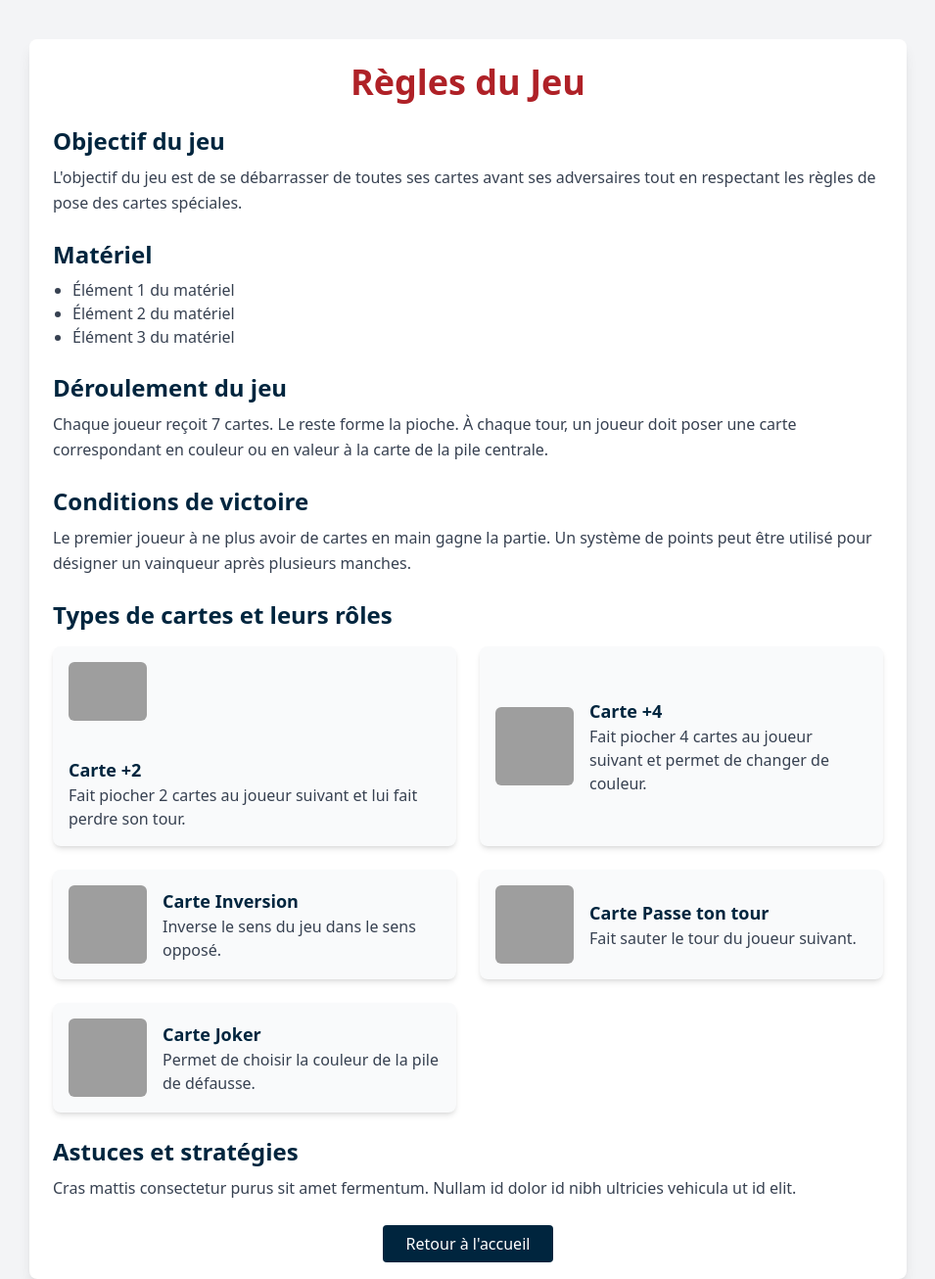
After one commit to rakotok2109/ico-workshop, a PHP site: page /pages/rules.php in a window 1280 px wide. The commit adds this page. Shown: the whole page at 98% size, without its empty margins (162-1117 px from the left). Run offline with PHP 8.4, Linux system fonts and the light colour scheme; some libraries are stand-ins or nearby versions; grey boxes are pictures that could not be loaded.

Commit message:
working on rule page

```diff
--- a/config/model/User.php
+++ b/config/model/User.php
@@ -11,7 +11,7 @@ class User {
     private $role_;
 
 
-    public function __construct($name, $firstname, $password, $mail, $phone, $location, $role, $id = null) {
+    public function __construct($name, $firstname, $password=null, $mail, $phone, $location, $role, $id = null) {
         $this->name_ = $name;
         $this->firstname_ = $firstname;
         $this->password_ = $password;
@@ -59,7 +59,7 @@ class User {
     }
 
     public function setMail($email) {
-        $this->mail_ = $mail;
+        $this->mail_ = $email;
     }
 
     public function getPhone() {
--- a/pages/home.php
+++ b/pages/home.php
@@ -1,8 +1,8 @@
 <?php
-require 'components/headerHero.php';
+require_once ($_SERVER['DOCUMENT_ROOT']. '/pages/components/headerHero.php');
 ?>
 <div class="element-titre">
-    <h2>News :</h2>
+    <h2>Les dernières nouveautés :</h2>
 </div>
 <div id="carouselExampleIndicators" class="carousel slide" data-ride="carousel">
   <ol class="carousel-indicators">
--- a/pages/products/checkout.php
+++ b/pages/products/checkout.php
@@ -11,6 +11,11 @@
 </head>
 <body class="bg-[#FCD3A1] text-[#00253e] font-sans">
     <div class="container mx-auto p-8">
+        <div class="bg-[#3B60BC] sticky">
+        <?php include ($_SERVER['DOCUMENT_ROOT'] . '/pages/components/navbar.php'); ?>
+
+
+        </div>
         <h1 class="text-3xl font-bold text-center mb-8">Récapitulatif de votre commande</h1>
 
         <div class="bg-white shadow-lg rounded-lg p-6">
--- /dev/null
+++ b/pages/rules.php
@@ -0,0 +1,117 @@
+<!DOCTYPE html>
+<html lang="fr">
+<head>
+    <meta charset="UTF-8">
+    <meta name="viewport" content="width=device-width, initial-scale=1.0">
+    <title>Règles du Jeu</title>
+    <script src="https://cdn.tailwindcss.com"></script>
+    <style>
+        .perspective {
+    perspective: 1000px; /* Ajoute de la perspective pour l'effet 3D */
+}
+
+.card {
+    transform-style: preserve-3d; /* Préserve la 3D */
+}
+
+.backface-hidden {
+    backface-visibility: hidden; /* Cache l'arrière lorsque non visible */
+}
+
+.rotate-y-180 {
+    transform: rotateY(180deg); /* Retourne l'arrière */
+}
+    </style>
+</head>
+<body class="bg-gray-100 text-gray-900 font-sans">
+
+    <div class="max-w-4xl mx-auto p-6 bg-white shadow-lg mt-10 rounded-lg">
+        <h1 class="text-4xl font-bold text-center text-[#af2127] mb-6">Règles du Jeu</h1>
+
+        <h2 class="text-2xl font-semibold text-[#00253e] mt-4">Objectif du jeu</h2>
+        <p class="mt-2 text-gray-700 leading-relaxed">
+            L'objectif du jeu est de se débarrasser de toutes ses cartes avant ses adversaires tout en respectant les règles de pose des cartes spéciales.
+        </p>
+
+        <h2 class="text-2xl font-semibold text-[#00253e] mt-6">Matériel</h2>
+        <ul class="mt-2 list-disc pl-5 text-gray-700">
+            <li>Élément 1 du matériel</li>
+            <li>Élément 2 du matériel</li>
+            <li>Élément 3 du matériel</li>
+        </ul>
+
+        <h2 class="text-2xl font-semibold text-[#00253e] mt-6">Déroulement du jeu</h2>
+        <p class="mt-2 text-gray-700 leading-relaxed">
+            Chaque joueur reçoit 7 cartes. Le reste forme la pioche. À chaque tour, un joueur doit poser une carte correspondant en couleur ou en valeur à la carte de la pile centrale.
+        </p>
+
+        <h2 class="text-2xl font-semibold text-[#00253e] mt-6">Conditions de victoire</h2>
+        <p class="mt-2 text-gray-700 leading-relaxed">
+            Le premier joueur à ne plus avoir de cartes en main gagne la partie. Un système de points peut être utilisé pour désigner un vainqueur après plusieurs manches.
+        </p>
+
+        <h2 class="text-2xl font-semibold text-[#00253e] mt-6">Types de cartes et leurs rôles</h2>
+        <div class="grid grid-cols-1 md:grid-cols-2 gap-6 mt-4">
+
+        <div class="bg-gray-50 p-4 rounded-lg shadow-md flex items-center">
+    <div class="relative perspective">
+        <div class="card w-20 h-20 transition-transform duration-700 transform-style-preserve-3d hover:rotate-y-180">
+            <div class="absolute w-full h-full backface-hidden">
+                <img src="images/plus2.png" alt="Carte +2" class="object-cover rounded-md">
+            </div>
+            <div class="absolute w-full h-full backface-hidden rotate-y-180">
+                <img src="images/plus2-back.png" alt="Carte +2 - arrière" class="object-cover rounded-md">
+            </div>
+        </div>
+        <div class="mt-4">
+            <h3 class="text-lg font-semibold text-[#00253e]">Carte +2</h3>
+            <p class="text-gray-700">Fait piocher 2 cartes au joueur suivant et lui fait perdre son tour.</p>
+        </div>
+    </div>
+</div>
+
+            <div class="bg-gray-50 p-4 rounded-lg shadow-md flex items-center">
+                <img src="images/plus4.png" alt="Carte +4" class="w-20 h-20 object-cover rounded-md mr-4">
+                <div>
+                    <h3 class="text-lg font-semibold text-[#00253e]">Carte +4</h3>
+                    <p class="text-gray-700">Fait piocher 4 cartes au joueur suivant et permet de changer de couleur.</p>
+                </div>
+            </div>
+
+            <div class="bg-gray-50 p-4 rounded-lg shadow-md flex items-center">
+                <img src="images/inverse.png" alt="Carte Inversion" class="w-20 h-20 object-cover rounded-md mr-4">
+                <div>
+                    <h3 class="text-lg font-semibold text-[#00253e]">Carte Inversion</h3>
+                    <p class="text-gray-700">Inverse le sens du jeu dans le sens opposé.</p>
+                </div>
+            </div>
+
+            <div class="bg-gray-50 p-4 rounded-lg shadow-md flex items-center">
+                <img src="images/skip.png" alt="Carte Passe ton tour" class="w-20 h-20 object-cover rounded-md mr-4">
+                <div>
+                    <h3 class="text-lg font-semibold text-[#00253e]">Carte Passe ton tour</h3>
+                    <p class="text-gray-700">Fait sauter le tour du joueur suivant.</p>
+                </div>
+            </div>
+
+            <div class="bg-gray-50 p-4 rounded-lg shadow-md flex items-center">
+                <img src="images/wild.png" alt="Carte Joker" class="w-20 h-20 object-cover rounded-md mr-4">
+                <div>
+                    <h3 class="text-lg font-semibold text-[#00253e]">Carte Joker</h3>
+                    <p class="text-gray-700">Permet de choisir la couleur de la pile de défausse.</p>
+                </div>
+            </div>
+
+        </div>
+        <h2 class="text-2xl font-semibold text-[#00253e] mt-6">Astuces et stratégies</h2>
+        <p class="mt-2 text-gray-700 leading-relaxed">
+            Cras mattis consectetur purus sit amet fermentum. Nullam id dolor id nibh ultricies vehicula ut id elit.
+        </p>
+
+        <div class="text-center mt-8">
+            <a href="index.html" class="px-6 py-2 bg-[#00253e] text-white rounded hover:bg-[#af2127] transition duration-300">Retour à l'accueil</a>
+        </div>
+    </div>
+
+</body>
+</html>
```
Also changed, not shown: config/conf.inc.php (+24 -0 lines), config/controller/UserController.php (+23 -15 lines), config/init.php (+8 -0 lines), pages/authentification/login.php (+10 -18 lines), pages/authentification/register.php (+24 -16 lines), pages/components/header.php (deleted, +0 -28 lines), pages/components/headerHero.php (+3 -17 lines), pages/components/navbar.php (added, +47 -0 lines), pages/products/index.php (+7 -4 lines), pages/products/oneProduct.php (+7 -2 lines), ressources/css/login.css (+12 -3 lines), routes/user.php (+19 -15 lines), pages/acheter.php (deleted), ressources/image/img1.png (renamed from ressources/img/img1.png), 2 more files.
